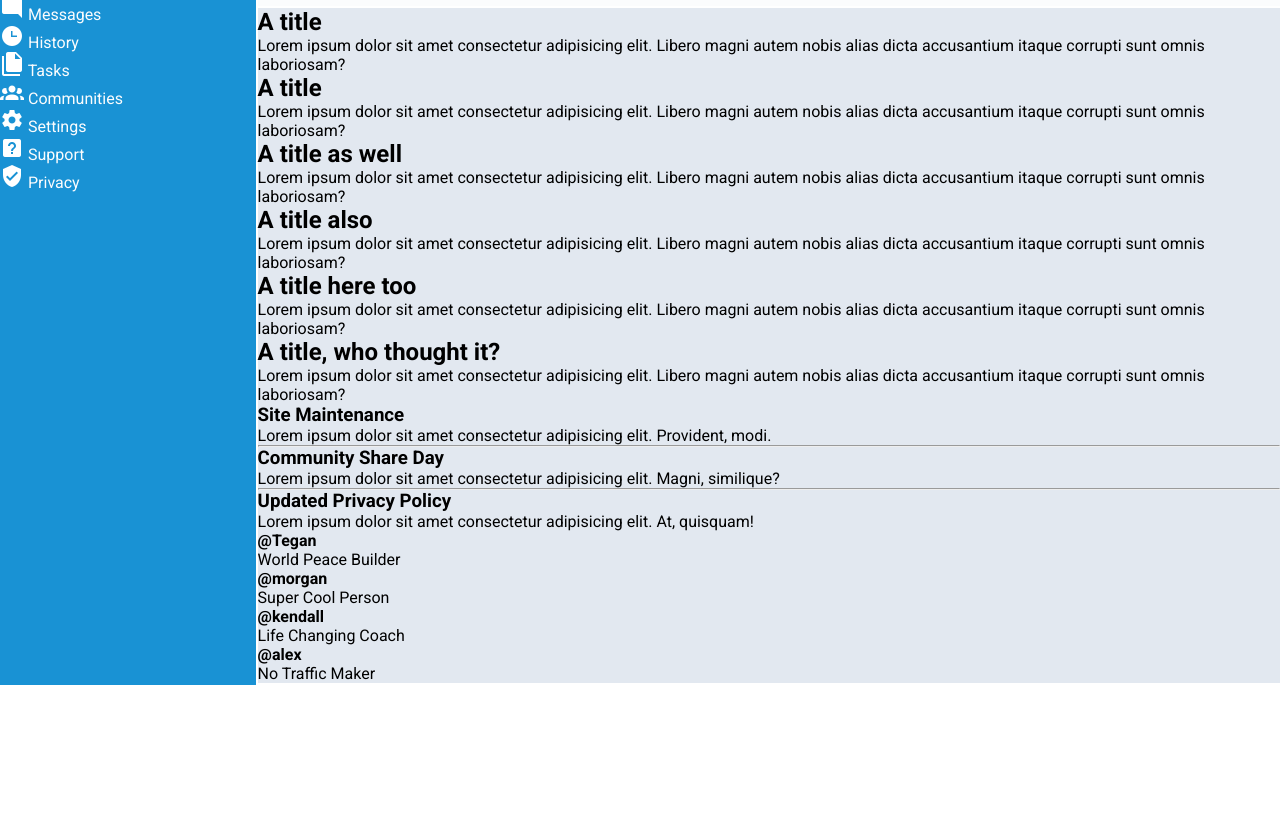
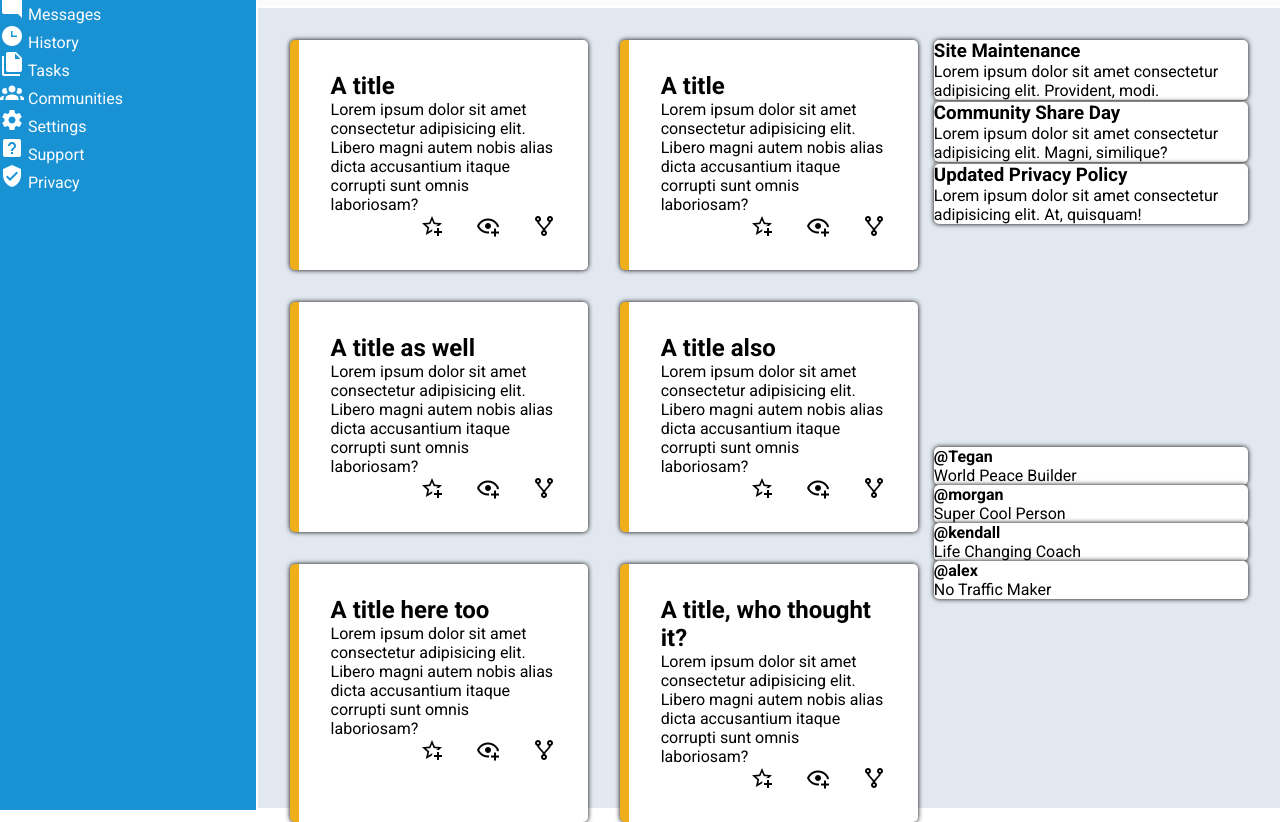
Before and after one commit to PulseFiction/odin-admin-dashboard, a plain HTML site: page index.html in a window 1280 px wide. Shown: the part 98-920 px from the top of the page. Before the commit the page ends 800 px from the top, so only its background shows below. Drawn offline with Linux system fonts and the light colour scheme.

Commit message:
Added icons to each article, adjusted grid on CSS.

```diff
--- a/index.html
+++ b/index.html
@@ -1,5 +1,6 @@
 <!DOCTYPE html>
 <html lang="en">
+
 <head>
     <meta charset="UTF-8">
     <meta http-equiv="X-UA-Compatible" content="IE=edge">
@@ -7,6 +8,7 @@
     <link rel="stylesheet" href="style.css">
     <title>Admin Dashboard</title>
 </head>
+
 <body>
     <div class="container">
         <div class="header">
@@ -45,21 +47,71 @@
             </ul>
         </div>
         <div class="main">
+            <div class="main__panels">
                 <article>
                     <h2>A title</h2>
-            <p>Lorem ipsum dolor sit amet consectetur adipisicing elit. Libero magni autem nobis alias dicta accusantium itaque corrupti sunt omnis laboriosam?</p>
+                    <p>Lorem ipsum dolor sit amet consectetur adipisicing elit. Libero magni autem nobis alias dicta
+                        accusantium itaque corrupti sunt omnis laboriosam?</p>
+                    <div class="main__panels-article-share">
+                        <img src="./icons and images/PNG/star-plus-outline.png" alt="">
+                    <img src="./icons and images/PNG/eye-plus-outline.png" alt="">
+                    <img src="./icons and images/PNG/source-fork.png" alt="">
+                    </div>
                 </article>
-            <article> <h2>A title</h2>
-                <p>Lorem ipsum dolor sit amet consectetur adipisicing elit. Libero magni autem nobis alias dicta accusantium itaque corrupti sunt omnis laboriosam?</p></article>
-            <article> <h2>A title as well</h2>
-                <p>Lorem ipsum dolor sit amet consectetur adipisicing elit. Libero magni autem nobis alias dicta accusantium itaque corrupti sunt omnis laboriosam?</p></article>
-            <article> <h2>A title also</h2>
-                <p>Lorem ipsum dolor sit amet consectetur adipisicing elit. Libero magni autem nobis alias dicta accusantium itaque corrupti sunt omnis laboriosam?</p></article>
-            <article> <h2>A title here too</h2>
-                <p>Lorem ipsum dolor sit amet consectetur adipisicing elit. Libero magni autem nobis alias dicta accusantium itaque corrupti sunt omnis laboriosam?</p></article>
-            <article> <h2>A title, who thought it?</h2>
-                <p>Lorem ipsum dolor sit amet consectetur adipisicing elit. Libero magni autem nobis alias dicta accusantium itaque corrupti sunt omnis laboriosam?</p></article>
-            <div class="main__announcements">
+                <article>
+                    <h2>A title</h2>
+                    <p>Lorem ipsum dolor sit amet consectetur adipisicing elit. Libero magni autem nobis alias dicta
+                        accusantium itaque corrupti sunt omnis laboriosam?</p>
+                        <div class="main__panels-article-share">
+                            <img src="./icons and images/PNG/star-plus-outline.png" alt="">
+                        <img src="./icons and images/PNG/eye-plus-outline.png" alt="">
+                        <img src="./icons and images/PNG/source-fork.png" alt="">
+                        </div>
+                </article>
+                <article>
+                    <h2>A title as well</h2>
+                    <p>Lorem ipsum dolor sit amet consectetur adipisicing elit. Libero magni autem nobis alias dicta
+                        accusantium itaque corrupti sunt omnis laboriosam?</p>
+                        <div class="main__panels-article-share">
+                            <img src="./icons and images/PNG/star-plus-outline.png" alt="">
+                        <img src="./icons and images/PNG/eye-plus-outline.png" alt="">
+                        <img src="./icons and images/PNG/source-fork.png" alt="">
+                        </div>
+                </article>
+                <article>
+                    <h2>A title also</h2>
+                    <p>Lorem ipsum dolor sit amet consectetur adipisicing elit. Libero magni autem nobis alias dicta
+                        accusantium itaque corrupti sunt omnis laboriosam?</p>
+                        <div class="main__panels-article-share">
+                            <img src="./icons and images/PNG/star-plus-outline.png" alt="">
+                        <img src="./icons and images/PNG/eye-plus-outline.png" alt="">
+                        <img src="./icons and images/PNG/source-fork.png" alt="">
+                        </div>
+                </article>
+                <article>
+                    <h2>A title here too</h2>
+                    <p>Lorem ipsum dolor sit amet consectetur adipisicing elit. Libero magni autem nobis alias dicta
+                        accusantium itaque corrupti sunt omnis laboriosam?</p>
+                        <div class="main__panels-article-share">
+                            <img src="./icons and images/PNG/star-plus-outline.png" alt="">
+                        <img src="./icons and images/PNG/eye-plus-outline.png" alt="">
+                        <img src="./icons and images/PNG/source-fork.png" alt="">
+                        </div>
+                </article>
+                <article>
+                    <h2>A title, who thought it?</h2>
+                    <p>Lorem ipsum dolor sit amet consectetur adipisicing elit. Libero magni autem nobis alias dicta
+                        accusantium itaque corrupti sunt omnis laboriosam?</p>
+                        <div class="main__panels-article-share">
+                            <img src="./icons and images/PNG/star-plus-outline.png" alt="">
+                        <img src="./icons and images/PNG/eye-plus-outline.png" alt="">
+                        <img src="./icons and images/PNG/source-fork.png" alt="">
+                        </div>
+                </article>
+
+            </div>
+            <div class="main__side-panel">
+                <div class="main__side-panel__announcements">
                     <article>
                         <h3>Site Maintenance</h3>
                         <p>Lorem ipsum dolor sit amet consectetur adipisicing elit. Provident, modi.</p>
@@ -75,7 +127,7 @@
                         <p>Lorem ipsum dolor sit amet consectetur adipisicing elit. At, quisquam!</p>
                     </article>
                 </div>
-            <div class="main__trending">
+                <div class="main__side-panel__trending">
                     <article>
                         <h4>@Tegan</h4>
                         <p>World Peace Builder</p>
@@ -94,6 +146,9 @@
                     </article>
                 </div>
             </div>
+
+        </div>
     </div>
 </body>
+
 </html>
--- a/style.css
+++ b/style.css
@@ -22,6 +22,7 @@ body {
     display: grid;
     gap: 2px;
     grid-template-columns: 1fr 4fr;
+    height: 100vh;
 }
 
 
@@ -36,8 +37,9 @@ body {
 }
 
 .header__search {
-    display: flex;
-    align-items: center;
+    display: grid;
+    grid-template-columns: 1fr 40fr;
+    justify-items: start;
 
 }
 
@@ -59,8 +61,8 @@ body {
 }
 
 .header__pfp {
-    width: 3rem;
-    height: 3rem;
+    width: 55px;
+    height: 55px;
     border-radius: 25px;
 
     box-shadow: 0px 0px 5px 0px;
@@ -80,8 +82,47 @@ body {
 .main {
     background-color: var(--clr-primary-grey);
     grid-column: 2 / 3;
+    display: grid;
+    grid-template-columns: 2fr 1fr;
+    grid-template-rows: auto;
+    padding: 2rem;
+    gap: 1rem;
+    height: 100vh;
 }
 
+.main__panels {
+    display: grid;
+    grid-template-columns: repeat(2, auto);
+    grid-template-rows: auto;
+    gap: 2rem;
+}
+
+.main__side-panel {
+    display: grid;
+
+}
+
+.main__panels > article {
+    background-color: white;
+    border-radius: 5px;
+
+    padding: 2rem;
+    border-left: 0.6rem solid var(--clr-primary-yellow);
+    box-shadow: 0px 0px 5px 0px black;
+}
+
+.main__panels-article-share {
+    display: flex;
+    justify-content: end;
+    gap: 2rem;
+}
+
+.main__side-panel__announcements > article,
+.main__side-panel__trending > article {
+    background-color: white;
+    border-radius: 5px;
+    box-shadow: 0px 0px 5px 0px black;
+}
 
 input {
     width: 30rem;
@@ -89,4 +130,5 @@ input {
     border-radius: 25px;
     border: none;
     background-color: var(--clr-primary-grey);
+
 }
```
Lines whose indentation alone changed are shown as unchanged.
